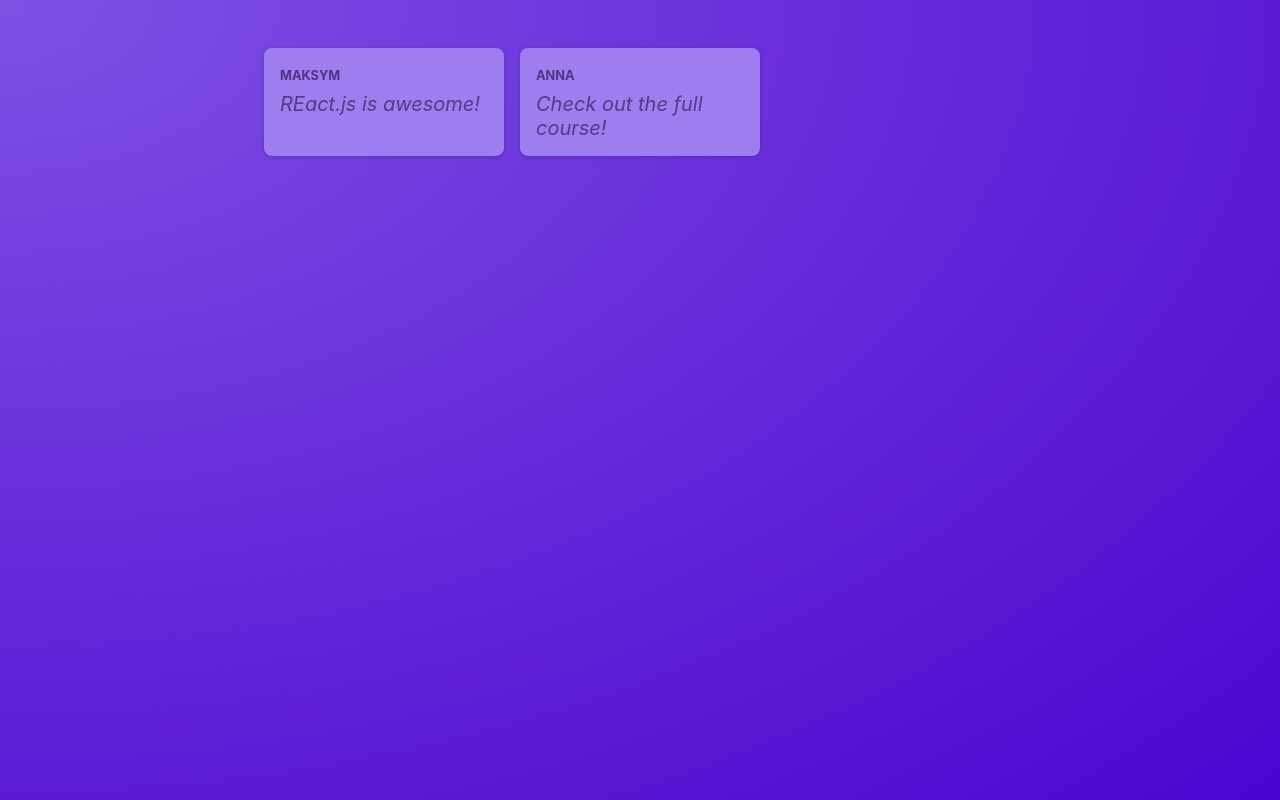
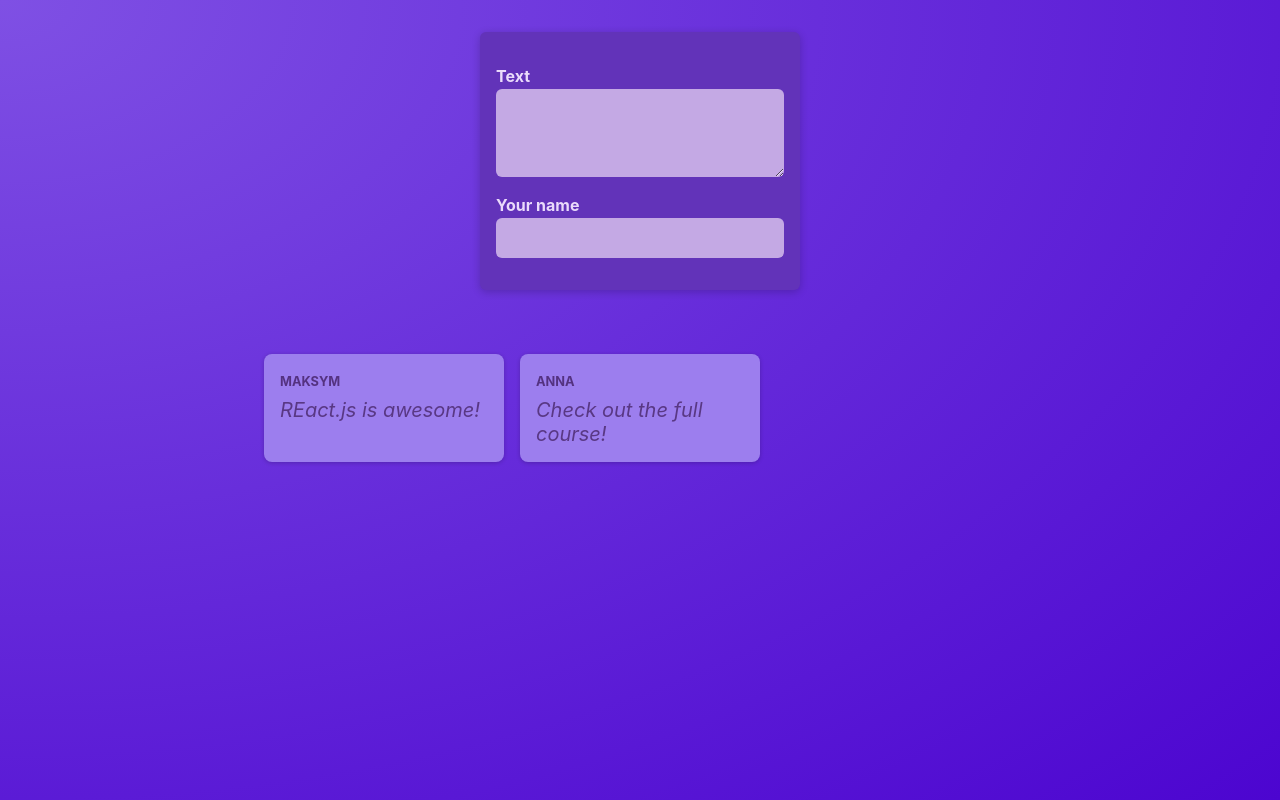
Before and after one commit to Maksimmm3/04-react-poster, a React (Vite) app: page / in a window 1280 px wide. Built offline with nearby package versions, Linux system fonts and the light colour scheme.

Commit message:
Add NewPost component with styles

```diff
--- /dev/null
+++ b/src/components/NewPost.jsx
@@ -0,0 +1,26 @@
+import { useState } from 'react';
+import classes from './NewPost.module.css';
+
+function NewPost() {
+  const [enteredBody, setEneredBody] = useState('');
+
+  function changeBodyHandler(event) {
+    setEneredBody(event.target.value);
+  }
+
+  return (
+    <form className={classes.form}>
+      <p>
+        <label htmlFor="body">Text</label>
+        <textarea id="body" required rows={3} onChange={changeBodyHandler} />
+      </p>
+      <p>{enteredBody}</p>
+      <p>
+        <label htmlFor="name">Your name</label>
+        <input type="text" id="name" required />
+      </p>
+    </form>
+  );
+}
+
+export default NewPost;
--- /dev/null
+++ b/src/components/NewPost.module.css
@@ -0,0 +1,55 @@
+.form {
+  background-color: #6233b9;
+  padding: 1rem;
+  width: 20rem;
+  margin: 2rem auto;
+  border-radius: 6px;
+  box-shadow: 0 2px 8px rgba(0, 0, 0, 0.2);
+}
+
+.form label {
+  display: block;
+  margin-bottom: 0.05rem;
+  color: #eadbfb;
+  font-weight: bold;
+}
+
+.form input,
+.form textarea {
+  display: block;
+  width: 100%;
+  font: inherit;
+  padding: 0.5rem;
+  border-radius: 6px;
+  border: none;
+  background-color: #c4a9e4;
+  color: #28262c;
+}
+
+.actions {
+  display: flex;
+  justify-content: flex-end;
+  gap: 0.5rem;
+}
+
+.actions button {
+  cursor: pointer;
+  font: inherit;
+  padding: 0.5rem 1.5rem;
+  border: none;
+  border-radius: 4px;
+  background-color: #34036c;
+  color: #e5d5f7;
+}
+
+.actions button:hover {
+  background-color: #23014a;
+}
+
+.actions button[type='button'] {
+  background-color: transparent;
+}
+
+.actions button[type='button']:hover {
+  color: #d1bee6;
+}
--- a/src/components/PostsList.jsx
+++ b/src/components/PostsList.jsx
@@ -1,12 +1,16 @@
 import Post from './Post';
+import NewPost from './NewPost';
 import classes from './PostsList.module.css';
 
 function PostsList() {
   return (
-    <ul className={classes.posts}>
-      <Post author="Maksym" body="REact.js is awesome!" />
-      <Post author="Anna" body="Check out the full course!" />
-    </ul>
+    <>
+      <NewPost />
+      <ul className={classes.posts}>
+        <Post author="Maksym" body="REact.js is awesome!" />
+        <Post author="Anna" body="Check out the full course!" />
+      </ul>
+    </>
   );
 }
 
```
